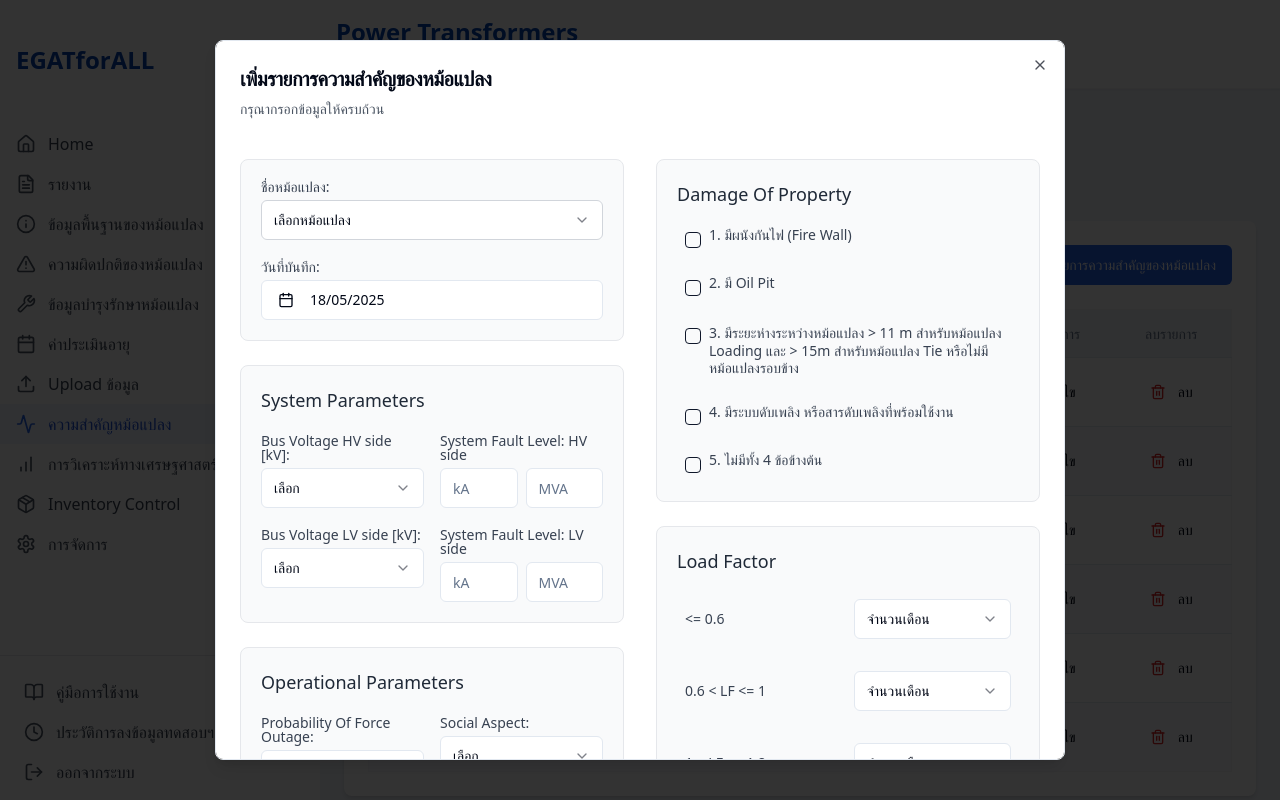
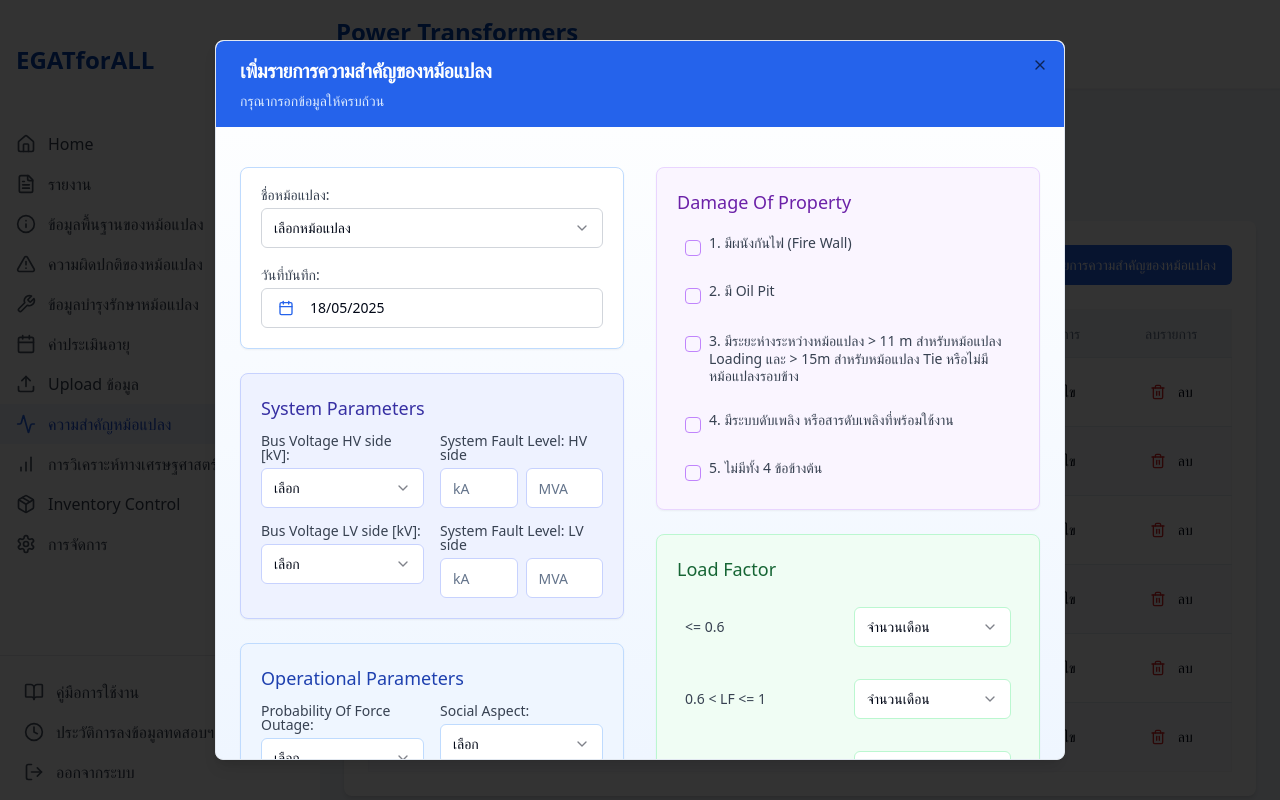
Before and after one commit to blymanor/egatforall-power-transformers, a React (Vite) app: page /transformer-importance in a window 1280 px wide. Both pictures are taken after a click on the button "เพิ่มรายการความสำคัญของหม้อแปลง". Built offline with nearby package versions, Linux system fonts and the light colour scheme.

Commit message:
Fix table and modal layout
Adjusted column widths in the Transformer Importance table on the home page. Changed the "ลำดับที่" column to "No." and added styling to the modal on the Transformer Importance page.

```diff
--- a/src/pages/TransformerImportance.tsx
+++ b/src/pages/TransformerImportance.tsx
@@ -160,7 +160,7 @@ const TransformerImportance = () => {
               <Table className="border border-gray-100 rounded-md">
                 <TableHeader>
                   <TableRow>
-                    <TableHead className="w-[80px] text-center">ลำดับที่</TableHead>
+                    <TableHead className="w-[80px] text-center">No.</TableHead>
                     <TableHead className="text-center">ชื่อหม้อแปลงไฟฟ้า</TableHead>
                     <TableHead className="text-center">วันที่บันทึก</TableHead>
                     <TableHead className="w-[120px] text-center">แก้ไขรายการ</TableHead>
@@ -209,26 +209,26 @@ const TransformerImportance = () => {
         </Card>
       </div>
 
-      {/* Modal for Add/Edit Importance with improved layout */}
+      {/* Modal for Add/Edit Importance with improved layout and colors */}
       <Dialog open={isModalOpen} onOpenChange={setIsModalOpen}>
-        <DialogContent className="sm:max-w-[850px] max-h-[90vh] overflow-y-auto">
-          <DialogHeader>
-            <DialogTitle className="text-xl">
+        <DialogContent className="sm:max-w-[850px] max-h-[90vh] overflow-y-auto bg-gradient-to-b from-white to-blue-50">
+          <DialogHeader className="bg-blue-600 -mx-6 -mt-6 px-6 py-4 rounded-t-lg">
+            <DialogTitle className="text-xl text-white">
               {isEditing ? "แก้ไขรายการความสำคัญของหม้อแปลง" : "เพิ่มรายการความสำคัญของหม้อแปลง"}
             </DialogTitle>
-            <DialogDescription className="text-gray-600">
+            <DialogDescription className="text-blue-100">
               กรุณากรอกข้อมูลให้ครบถ้วน
             </DialogDescription>
           </DialogHeader>
 
           <div className="grid grid-cols-1 md:grid-cols-2 gap-8 py-6">
             <div className="space-y-6">
-              <div className="bg-gray-50 p-5 rounded-lg border border-gray-200">
+              <div className="bg-white p-5 rounded-lg border border-blue-200 shadow-sm">
                 <div className="grid grid-cols-1 gap-5">
                   <div className="flex flex-col gap-1.5">
-                    <Label className="text-gray-700">ชื่อหม้อแปลง:</Label>
+                    <Label className="text-gray-700 font-medium">ชื่อหม้อแปลง:</Label>
                     <Select defaultValue={isEditing ? selectedTransformer : undefined}>
-                      <SelectTrigger className="w-full border border-gray-300">
+                      <SelectTrigger className="w-full border border-gray-300 bg-white">
                         <SelectValue placeholder="เลือกหม้อแปลง" />
                       </SelectTrigger>
                       <SelectContent>
@@ -243,17 +243,17 @@ const TransformerImportance = () => {
                   </div>
 
                   <div className="flex flex-col gap-1.5">
-                    <Label className="text-gray-700">วันที่บันทึก:</Label>
+                    <Label className="text-gray-700 font-medium">วันที่บันทึก:</Label>
                     <Popover>
                       <PopoverTrigger asChild>
                         <Button
                           variant="outline"
                           className={cn(
-                            "w-full justify-start text-left font-normal",
+                            "w-full justify-start text-left font-normal border border-gray-300 bg-white",
                             !date && "text-muted-foreground"
                           )}
                         >
-                          <CalendarIcon className="mr-2 h-4 w-4" />
+                          <CalendarIcon className="mr-2 h-4 w-4 text-blue-600" />
                           {date ? format(date, "dd/MM/yyyy") : <span>เลือกวันที่</span>}
                         </Button>
                       </PopoverTrigger>
@@ -271,14 +271,14 @@ const TransformerImportance = () => {
                 </div>
               </div>
 
-              <div className="bg-gray-50 p-5 rounded-lg border border-gray-200 space-y-5">
-                <h3 className="text-lg font-medium text-gray-800 mb-3">System Parameters</h3>
+              <div className="bg-indigo-50 p-5 rounded-lg border border-indigo-200 shadow-sm">
+                <h3 className="text-lg font-medium text-indigo-800 mb-3">System Parameters</h3>
 
                 <div className="grid grid-cols-2 gap-4">
                   <div>
-                    <Label className="text-gray-700 block mb-1.5">Bus Voltage HV side [kV]:</Label>
+                    <Label className="text-gray-700 block mb-1.5 font-medium">Bus Voltage HV side [kV]:</Label>
                     <Select defaultValue={isEditing ? "115" : undefined}>
-                      <SelectTrigger className="w-full">
+                      <SelectTrigger className="w-full bg-white border-indigo-200">
                         <SelectValue placeholder="เลือก" />
                       </SelectTrigger>
                       <SelectContent>
@@ -289,19 +289,19 @@ const TransformerImportance = () => {
                     </Select>
                   </div>
                   <div>
-                    <Label className="text-gray-700 block mb-1.5">System Fault Level: HV side</Label>
+                    <Label className="text-gray-700 block mb-1.5 font-medium">System Fault Level: HV side</Label>
                     <div className="grid grid-cols-2 gap-2">
-                      <Input placeholder="kA" defaultValue={isEditing ? "40" : ""} />
-                      <Input placeholder="MVA" defaultValue={isEditing ? "7975" : ""} />
+                      <Input placeholder="kA" defaultValue={isEditing ? "40" : ""} className="bg-white border-indigo-200" />
+                      <Input placeholder="MVA" defaultValue={isEditing ? "7975" : ""} className="bg-white border-indigo-200" />
                     </div>
                   </div>
                 </div>
 
-                <div className="grid grid-cols-2 gap-4">
+                <div className="grid grid-cols-2 gap-4 mt-4">
                   <div>
-                    <Label className="text-gray-700 block mb-1.5">Bus Voltage LV side [kV]:</Label>
+                    <Label className="text-gray-700 block mb-1.5 font-medium">Bus Voltage LV side [kV]:</Label>
                     <Select defaultValue={isEditing ? "22" : undefined}>
-                      <SelectTrigger className="w-full">
+                      <SelectTrigger className="w-full bg-white border-indigo-200">
                         <SelectValue placeholder="เลือก" />
                       </SelectTrigger>
                       <SelectContent>
@@ -312,23 +312,23 @@ const TransformerImportance = () => {
                     </Select>
                   </div>
                   <div>
-                    <Label className="text-gray-700 block mb-1.5">System Fault Level: LV side</Label>
+                    <Label className="text-gray-700 block mb-1.5 font-medium">System Fault Level: LV side</Label>
                     <div className="grid grid-cols-2 gap-2">
-                      <Input placeholder="kA" defaultValue={isEditing ? "25" : ""} />
-                      <Input placeholder="MVA" defaultValue={isEditing ? "950" : ""} />
+                      <Input placeholder="kA" defaultValue={isEditing ? "25" : ""} className="bg-white border-indigo-200" />
+                      <Input placeholder="MVA" defaultValue={isEditing ? "950" : ""} className="bg-white border-indigo-200" />
                     </div>
                   </div>
                 </div>
               </div>
 
-              <div className="bg-gray-50 p-5 rounded-lg border border-gray-200 space-y-5">
-                <h3 className="text-lg font-medium text-gray-800 mb-3">Operational Parameters</h3>
+              <div className="bg-blue-50 p-5 rounded-lg border border-blue-200 shadow-sm">
+                <h3 className="text-lg font-medium text-blue-800 mb-3">Operational Parameters</h3>
 
                 <div className="grid grid-cols-2 gap-4">
                   <div>
-                    <Label className="text-gray-700 block mb-1.5">Probability Of Force Outage:</Label>
+                    <Label className="text-gray-700 block mb-1.5 font-medium">Probability Of Force Outage:</Label>
                     <Select defaultValue={isEditing ? "medium" : undefined}>
-                      <SelectTrigger className="w-full">
+                      <SelectTrigger className="w-full bg-white border-blue-200">
                         <SelectValue placeholder="เลือก" />
                       </SelectTrigger>
                       <SelectContent>
@@ -339,9 +339,9 @@ const TransformerImportance = () => {
                     </Select>
                   </div>
                   <div>
-                    <Label className="text-gray-700 block mb-1.5">Social Aspect:</Label>
+                    <Label className="text-gray-700 block mb-1.5 font-medium">Social Aspect:</Label>
                     <Select defaultValue={isEditing ? "medium" : undefined}>
-                      <SelectTrigger className="w-full">
+                      <SelectTrigger className="w-full bg-white border-blue-200">
                         <SelectValue placeholder="เลือก" />
                       </SelectTrigger>
                       <SelectContent>
@@ -353,11 +353,11 @@ const TransformerImportance = () => {
                   </div>
                 </div>
 
-                <div className="grid grid-cols-2 gap-4">
+                <div className="grid grid-cols-2 gap-4 mt-4">
                   <div>
-                    <Label className="text-gray-700 block mb-1.5">Load Shedding:</Label>
+                    <Label className="text-gray-700 block mb-1.5 font-medium">Load Shedding:</Label>
                     <Select defaultValue={isEditing ? "medium" : undefined}>
-                      <SelectTrigger className="w-full">
+                      <SelectTrigger className="w-full bg-white border-blue-200">
                         <SelectValue placeholder="เลือก" />
                       </SelectTrigger>
                       <SelectContent>
@@ -368,9 +368,9 @@ const TransformerImportance = () => {
                     </Select>
                   </div>
                   <div>
-                    <Label className="text-gray-700 block mb-1.5">Public Image:</Label>
+                    <Label className="text-gray-700 block mb-1.5 font-medium">Public Image:</Label>
                     <Select defaultValue={isEditing ? "medium" : undefined}>
-                      <SelectTrigger className="w-full">
+                      <SelectTrigger className="w-full bg-white border-blue-200">
                         <SelectValue placeholder="เลือก" />
                       </SelectTrigger>
                       <SelectContent>
@@ -382,11 +382,11 @@ const TransformerImportance = () => {
                   </div>
                 </div>
 
-                <div className="grid grid-cols-2 gap-4">
+                <div className="grid grid-cols-2 gap-4 mt-4">
                   <div>
-                    <Label className="text-gray-700 block mb-1.5">N-1 Criteria:</Label>
+                    <Label className="text-gray-700 block mb-1.5 font-medium">N-1 Criteria:</Label>
                     <Select defaultValue={isEditing ? "medium" : undefined}>
-                      <SelectTrigger className="w-full">
+                      <SelectTrigger className="w-full bg-white border-blue-200">
                         <SelectValue placeholder="เลือก" />
                       </SelectTrigger>
                       <SelectContent>
@@ -397,9 +397,9 @@ const TransformerImportance = () => {
                     </Select>
                   </div>
                   <div>
-                    <Label className="text-gray-700 block mb-1.5">Application Use:</Label>
+                    <Label className="text-gray-700 block mb-1.5 font-medium">Application Use:</Label>
                     <Select defaultValue={isEditing ? "medium" : undefined}>
-                      <SelectTrigger className="w-full">
+                      <SelectTrigger className="w-full bg-white border-blue-200">
                         <SelectValue placeholder="เลือก" />
                       </SelectTrigger>
                       <SelectContent>
@@ -411,11 +411,11 @@ const TransformerImportance = () => {
                   </div>
                 </div>
 
-                <div className="grid grid-cols-2 gap-4">
+                <div className="grid grid-cols-2 gap-4 mt-4">
                   <div>
-                    <Label className="text-gray-700 block mb-1.5">System Stability:</Label>
+                    <Label className="text-gray-700 block mb-1.5 font-medium">System Stability:</Label>
                     <Select defaultValue={isEditing ? "medium" : undefined}>
-                      <SelectTrigger className="w-full">
+                      <SelectTrigger className="w-full bg-white border-blue-200">
                         <SelectValue placeholder="เลือก" />
                       </SelectTrigger>
                       <SelectContent>
@@ -426,9 +426,9 @@ const TransformerImportance = () => {
                     </Select>
                   </div>
                   <div>
-                    <Label className="text-gray-700 block mb-1.5">Pollution:</Label>
+                    <Label className="text-gray-700 block mb-1.5 font-medium">Pollution:</Label>
                     <Select defaultValue={isEditing ? "medium" : undefined}>
-                      <SelectTrigger className="w-full">
+                      <SelectTrigger className="w-full bg-white border-blue-200">
                         <SelectValue placeholder="เลือก" />
                       </SelectTrigger>
                       <SelectContent>
@@ -443,44 +443,44 @@ const TransformerImportance = () => {
             </div>
 
             <div className="space-y-6">
-              <div className="bg-gray-50 border border-gray-200 rounded-lg p-5 space-y-3">
-                <h3 className="text-lg font-medium mb-3 text-gray-800">Damage Of Property</h3>
+              <div className="bg-purple-50 border border-purple-200 rounded-lg p-5 space-y-3 shadow-sm">
+                <h3 className="text-lg font-medium mb-3 text-purple-800">Damage Of Property</h3>
 
-                <div className="flex items-start space-x-2 p-2 hover:bg-gray-100 rounded-md">
-                  <Checkbox id="fire-wall" defaultChecked={isEditing} className="mt-1" />
-                  <Label htmlFor="fire-wall" className="text-gray-700">1. มีผนังกันไฟ (Fire Wall)</Label>
+                <div className="flex items-start space-x-2 p-2 hover:bg-purple-100 rounded-md transition-colors">
+                  <Checkbox id="fire-wall" defaultChecked={isEditing} className="mt-1 border-purple-400" />
+                  <Label htmlFor="fire-wall" className="text-gray-700 font-medium">1. มีผนังกันไฟ (Fire Wall)</Label>
                 </div>
 
-                <div className="flex items-start space-x-2 p-2 hover:bg-gray-100 rounded-md">
-                  <Checkbox id="oil-pit" defaultChecked={isEditing} className="mt-1" />
-                  <Label htmlFor="oil-pit" className="text-gray-700">2. มี Oil Pit</Label>
+                <div className="flex items-start space-x-2 p-2 hover:bg-purple-100 rounded-md transition-colors">
+                  <Checkbox id="oil-pit" defaultChecked={isEditing} className="mt-1 border-purple-400" />
+                  <Label htmlFor="oil-pit" className="text-gray-700 font-medium">2. มี Oil Pit</Label>
                 </div>
 
-                <div className="flex items-start space-x-2 p-2 hover:bg-gray-100 rounded-md">
-                  <Checkbox id="spacing" defaultChecked={isEditing} className="mt-1" />
-                  <Label className="text-gray-700 leading-tight" htmlFor="spacing">
+                <div className="flex items-start space-x-2 p-2 hover:bg-purple-100 rounded-md transition-colors">
+                  <Checkbox id="spacing" defaultChecked={isEditing} className="mt-1 border-purple-400" />
+                  <Label className="text-gray-700 leading-tight font-medium" htmlFor="spacing">
                     3. มีระยะห่างระหว่างหม้อแปลง &gt; 11 m สำหรับหม้อแปลง Loading และ &gt; 15m สำหรับหม้อแปลง Tie หรือไม่มีหม้อแปลงรอบข้าง
                   </Label>
                 </div>
 
-                <div className="flex items-start space-x-2 p-2 hover:bg-gray-100 rounded-md">
-                  <Checkbox id="fire-system" defaultChecked={isEditing} className="mt-1" />
-                  <Label htmlFor="fire-system" className="text-gray-700">4. มีระบบดับเพลิง หรือสารดับเพลิงที่พร้อมใช้งาน</Label>
+                <div className="flex items-start space-x-2 p-2 hover:bg-purple-100 rounded-md transition-colors">
+                  <Checkbox id="fire-system" defaultChecked={isEditing} className="mt-1 border-purple-400" />
+                  <Label htmlFor="fire-system" className="text-gray-700 font-medium">4. มีระบบดับเพลิง หรือสารดับเพลิงที่พร้อมใช้งาน</Label>
                 </div>
 
-                <div className="flex items-start space-x-2 p-2 hover:bg-gray-100 rounded-md">
-                  <Checkbox id="none-above" className="mt-1" />
-                  <Label htmlFor="none-above" className="text-gray-700">5. ไม่มีทั้ง 4 ข้อข้างต้น</Label>
+                <div className="flex items-start space-x-2 p-2 hover:bg-purple-100 rounded-md transition-colors">
+                  <Checkbox id="none-above" className="mt-1 border-purple-400" />
+                  <Label htmlFor="none-above" className="text-gray-700 font-medium">5. ไม่มีทั้ง 4 ข้อข้างต้น</Label>
                 </div>
               </div>
 
-              <div className="bg-gray-50 border border-gray-200 rounded-lg p-5 space-y-4">
-                <h3 className="text-lg font-medium mb-2 text-gray-800">Load Factor</h3>
+              <div className="bg-green-50 border border-green-200 rounded-lg p-5 space-y-4 shadow-sm">
+                <h3 className="text-lg font-medium mb-2 text-green-800">Load Factor</h3>
 
-                <div className="grid grid-cols-2 gap-3 items-center p-2 hover:bg-gray-100 rounded-md">
-                  <Label htmlFor="lf-1" className="text-gray-700">{"<= 0.6"}</Label>
+                <div className="grid grid-cols-2 gap-3 items-center p-2 hover:bg-green-100 rounded-md transition-colors">
+                  <Label htmlFor="lf-1" className="text-gray-700 font-medium">{"<= 0.6"}</Label>
                   <Select defaultValue={isEditing ? "3" : undefined}>
-                    <SelectTrigger id="lf-1" className="w-full">
+                    <SelectTrigger id="lf-1" className="w-full bg-white border-green-200">
                       <SelectValue placeholder="จำนวนเดือน" />
                     </SelectTrigger>
                     <SelectContent>
@@ -493,10 +493,10 @@ const TransformerImportance = () => {
                   </Select>
                 </div>
 
-                <div className="grid grid-cols-2 gap-3 items-center p-2 hover:bg-gray-100 rounded-md">
-                  <Label htmlFor="lf-2" className="text-gray-700">{"0.6 < LF <= 1"}</Label>
+                <div className="grid grid-cols-2 gap-3 items-center p-2 hover:bg-green-100 rounded-md transition-colors">
+                  <Label htmlFor="lf-2" className="text-gray-700 font-medium">{"0.6 < LF <= 1"}</Label>
                   <Select defaultValue={isEditing ? "4" : undefined}>
-                    <SelectTrigger id="lf-2" className="w-full">
+                    <SelectTrigger id="lf-2" className="w-full bg-white border-green-200">
                       <SelectValue placeholder="จำนวนเดือน" />
                     </SelectTrigger>
                     <SelectContent>
@@ -509,10 +509,10 @@ const TransformerImportance = () => {
                   </Select>
                 </div>
 
-                <div className="grid grid-cols-2 gap-3 items-center p-2 hover:bg-gray-100 rounded-md">
-                  <Label htmlFor="lf-3" className="text-gray-700">{"1 < LF <= 1.2"}</Label>
+                <div className="grid grid-cols-2 gap-3 items-center p-2 hover:bg-green-100 rounded-md transition-colors">
+                  <Label htmlFor="lf-3" className="text-gray-700 font-medium">{"1 < LF <= 1.2"}</Label>
                   <Select defaultValue={isEditing ? "3" : undefined}>
-                    <SelectTrigger id="lf-3" className="w-full">
+                    <SelectTrigger id="lf-3" className="w-full bg-white border-green-200">
                       <SelectValue placeholder="จำนวนเดือน" />
                     </SelectTrigger>
                     <SelectContent>
@@ -525,10 +525,10 @@ const TransformerImportance = () => {
                   </Select>
                 </div>
 
-                <div className="grid grid-cols-2 gap-3 items-center p-2 hover:bg-gray-100 rounded-md">
-                  <Label htmlFor="lf-4" className="text-gray-700">{"1.2 < LF <= 1.5"}</Label>
+                <div className="grid grid-cols-2 gap-3 items-center p-2 hover:bg-green-100 rounded-md transition-colors">
+                  <Label htmlFor="lf-4" className="text-gray-700 font-medium">{"1.2 < LF <= 1.5"}</Label>
                   <Select defaultValue={isEditing ? "2" : undefined}>
-                    <SelectTrigger id="lf-4" className="w-full">
+                    <SelectTrigger id="lf-4" className="w-full bg-white border-green-200">
                       <SelectValue placeholder="จำนวนเดือน" />
                     </SelectTrigger>
                     <SelectContent>
@@ -541,10 +541,10 @@ const TransformerImportance = () => {
                   </Select>
                 </div>
 
-                <div className="grid grid-cols-2 gap-3 items-center p-2 hover:bg-gray-100 rounded-md">
-                  <Label htmlFor="lf-5" className="text-gray-700">{"< 1.5"}</Label>
+                <div className="grid grid-cols-2 gap-3 items-center p-2 hover:bg-green-100 rounded-md transition-colors">
+                  <Label htmlFor="lf-5" className="text-gray-700 font-medium">{"< 1.5"}</Label>
                   <Select defaultValue={isEditing ? "0" : undefined}>
-                    <SelectTrigger id="lf-5" className="w-full">
+                    <SelectTrigger id="lf-5" className="w-full bg-white border-green-200">
                       <SelectValue placeholder="จำนวนเดือน" />
                     </SelectTrigger>
                     <SelectContent>
@@ -560,11 +560,11 @@ const TransformerImportance = () => {
             </div>
           </div>
 
-          <DialogFooter className="pt-2 border-t mt-4">
-            <Button variant="outline" onClick={() => setIsModalOpen(false)} className="border-gray-300">
+          <DialogFooter className="pt-2 border-t mt-4 bg-gray-50 -mx-6 -mb-6 px-6 py-4 rounded-b-lg">
+            <Button variant="outline" onClick={() => setIsModalOpen(false)} className="border-gray-300 hover:bg-gray-100">
               ยกเลิก
             </Button>
-            <Button type="button" onClick={handleSaveImportance} className="bg-blue-600 hover:bg-blue-700">
+            <Button type="button" onClick={handleSaveImportance} className="bg-blue-600 hover:bg-blue-700 text-white">
               {isEditing ? "บันทึกการแก้ไข" : "บันทึกข้อมูล"}
             </Button>
           </DialogFooter>
```
Also changed, not shown: src/components/dashboard/TransformerTable.tsx (+7 -10 lines).
